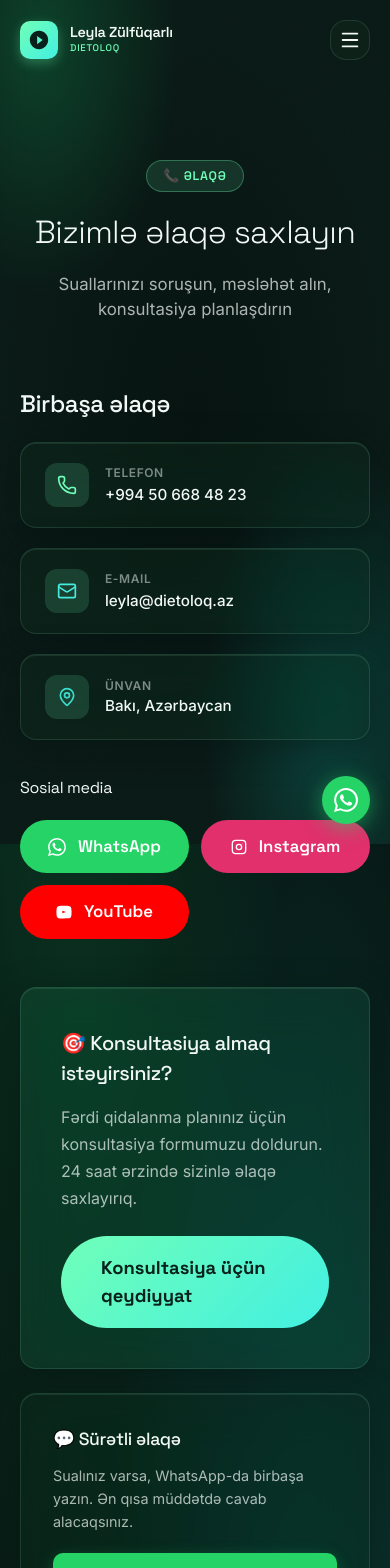
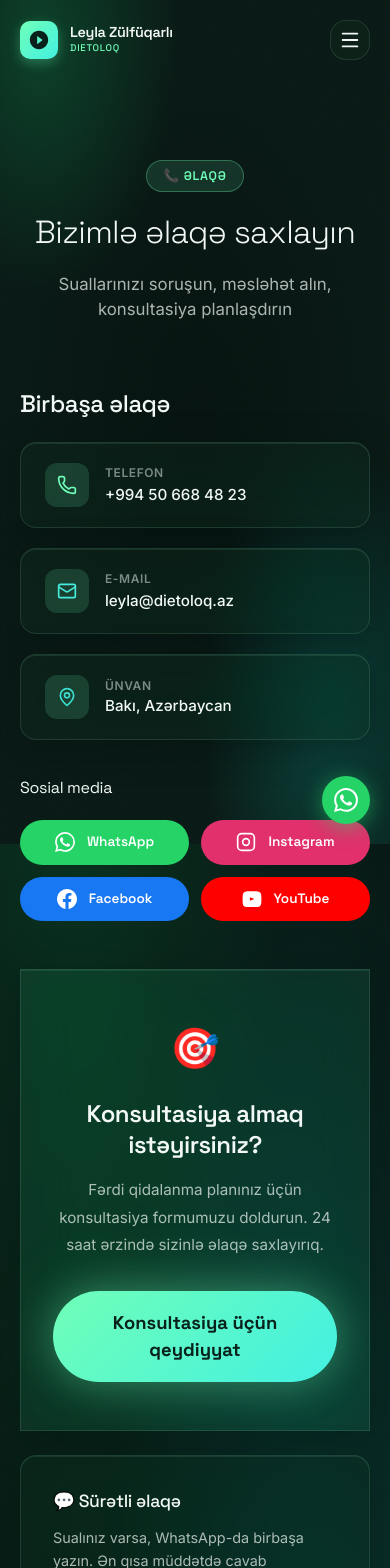
Before and after one commit to zakasmd/dietoloq, a Next.js app: page /az/contact in a window 390 px wide. Shown: the top 1568 px of the page. Built offline with nearby package versions, Linux system fonts and the light colour scheme.

Commit message:
fix: comprehensive mobile UX and performance improvements - fixed form zoom, optimized testimonial slider, added Facebook links, and improved social icon visibility

```diff
--- a/src/app/[locale]/consultation/page.tsx
+++ b/src/app/[locale]/consultation/page.tsx
@@ -47,6 +47,7 @@
       if (error) throw error;
       setSuccess(true);
       reset();
+      window.scrollTo({ top: 0, behavior: 'smooth' });
     } catch (err) {
       console.error(err);
       alert(t('error'));
--- a/src/app/[locale]/contact/page.tsx
+++ b/src/app/[locale]/contact/page.tsx
@@ -6,13 +6,16 @@
 import { motion } from 'framer-motion';
 
 const WaIcon = () => (
-  <svg width="18" height="18" viewBox="0 0 24 24" fill="currentColor"><path d="M17.472 14.382c-.297-.149-1.758-.867-2.03-.967-.273-.099-.471-.148-.67.15-.197.297-.767.966-.94 1.164-.173.199-.347.223-.644.075-.297-.15-1.255-.463-2.39-1.475-.883-.788-1.48-1.761-1.653-2.059-.173-.297-.018-.458.13-.606.134-.133.298-.347.446-.52.149-.174.198-.298.298-.497.099-.198.05-.371-.025-.52-.075-.149-.669-1.612-.916-2.207-.242-.579-.487-.5-.669-.51-.173-.008-.371-.01-.57-.01-.198 0-.52.074-.792.372-.272.297-1.04 1.016-1.04 2.479 0 1.462 1.065 2.875 1.213 3.074.149.198 2.096 3.2 5.077 4.487.709.306 1.262.489 1.694.625.712.227 1.36.195 1.871.118.571-.085 1.758-.719 2.006-1.413.248-.694.248-1.289.173-1.413-.074-.124-.272-.198-.57-.347m-5.421 7.403h-.004a9.87 9.87 0 01-5.031-1.378l-.361-.214-3.741.982.998-3.648-.235-.374a9.86 9.86 0 01-1.51-5.26c.001-5.45 4.436-9.884 9.888-9.884 2.64 0 5.122 1.03 6.988 2.898a9.825 9.825 0 012.893 6.994c-.003 5.45-4.437 9.884-9.885 9.884m8.413-18.297A11.815 11.815 0 0012.05 0C5.495 0 .16 5.335.157 11.892c0 2.096.547 4.142 1.588 5.945L.057 24l6.305-1.654a11.882 11.882 0 005.683 1.448h.005c6.554 0 11.89-5.335 11.893-11.893a11.821 11.821 0 00-3.48-8.413z"/></svg>
+  <svg width="20" height="20" viewBox="0 0 24 24" fill="currentColor" style={{ flexShrink: 0, display: 'block' }}><path d="M17.472 14.382c-.297-.149-1.758-.867-2.03-.967-.273-.099-.471-.148-.67.15-.197.297-.767.966-.94 1.164-.173.199-.347.223-.644.075-.297-.15-1.255-.463-2.39-1.475-.883-.788-1.48-1.761-1.653-2.059-.173-.297-.018-.458.13-.606.134-.133.298-.347.446-.52.149-.174.198-.298.298-.497.099-.198.05-.371-.025-.52-.075-.149-.669-1.612-.916-2.207-.242-.579-.487-.5-.669-.51-.173-.008-.371-.01-.57-.01-.198 0-.52.074-.792.372-.272.297-1.04 1.016-1.04 2.479 0 1.462 1.065 2.875 1.213 3.074.149.198 2.096 3.2 5.077 4.487.709.306 1.262.489 1.694.625.712.227 1.36.195 1.871.118.571-.085 1.758-.719 2.006-1.413.248-.694.248-1.289.173-1.413-.074-.124-.272-.198-.57-.347m-5.421 7.403h-.004a9.87 9.87 0 01-5.031-1.378l-.361-.214-3.741.982.998-3.648-.235-.374a9.86 9.86 0 01-1.51-5.26c.001-5.45 4.436-9.884 9.888-9.884 2.64 0 5.122 1.03 6.988 2.898a9.825 9.825 0 012.893 6.994c-.003 5.45-4.437 9.884-9.885 9.884m8.413-18.297A11.815 11.815 0 0012.05 0C5.495 0 .16 5.335.157 11.892c0 2.096.547 4.142 1.588 5.945L.057 24l6.305-1.654a11.882 11.882 0 005.683 1.448h.005c6.554 0 11.89-5.335 11.893-11.893a11.821 11.821 0 00-3.48-8.413z"/></svg>
 );
 const IgIcon = () => (
-  <svg width="16" height="16" viewBox="0 0 24 24" fill="none" stroke="currentColor" strokeWidth="2"><rect x="2" y="2" width="20" height="20" rx="5" ry="5"/><circle cx="12" cy="12" r="4"/><circle cx="17.5" cy="6.5" r="0.5" fill="currentColor" stroke="none"/></svg>
+  <svg width="20" height="20" viewBox="0 0 24 24" fill="none" stroke="currentColor" strokeWidth="2" style={{ flexShrink: 0, display: 'block' }}><rect x="2" y="2" width="20" height="20" rx="5" ry="5"/><circle cx="12" cy="12" r="4"/><circle cx="17.5" cy="6.5" r="0.5" fill="currentColor" stroke="none"/></svg>
 );
 const YtIcon = () => (
-  <svg width="16" height="16" viewBox="0 0 24 24" fill="currentColor"><path d="M23 7s-.3-2-1.2-2.8c-1.1-1.2-2.4-1.2-3-1.3C16.4 2.8 12 2.8 12 2.8s-4.4 0-6.8.1c-.6.1-1.9.1-3 1.3C1.3 5 1 7 1 7S.7 9.1.7 11.3v2c0 2.1.3 4.3.3 4.3s.3 2 1.2 2.8c1.1 1.2 2.6 1.1 3.3 1.2C7.5 21.7 12 21.7 12 21.7s4.4 0 6.8-.2c.6-.1 1.9-.1 3-1.2.9-.8 1.2-2.8 1.2-2.8s.3-2.1.3-4.3v-2C23.3 9.1 23 7 23 7zm-13.5 7V10l5.5 2L9.5 14z"/></svg>
+  <svg width="20" height="20" viewBox="0 0 24 24" fill="currentColor" style={{ flexShrink: 0, display: 'block' }}><path d="M23 7s-.3-2-1.2-2.8c-1.1-1.2-2.4-1.2-3-1.3C16.4 2.8 12 2.8 12 2.8s-4.4 0-6.8.1c-.6.1-1.9.1-3 1.3C1.3 5 1 7 1 7S.7 9.1.7 11.3v2c0 2.1.3 4.3.3 4.3s.3 2 1.2 2.8c1.1 1.2 2.6 1.1 3.3 1.2C7.5 21.7 12 21.7 12 21.7s4.4 0 6.8-.2c.6-.1 1.9-.1 3-1.2.9-.8 1.2-2.8 1.2-2.8s.3-2.1.3-4.3v-2C23.3 9.1 23 7 23 7zm-13.5 7V10l5.5 2L9.5 14z"/></svg>
+);
+const FbIcon = () => (
+  <svg width="20" height="20" viewBox="0 0 24 24" fill="currentColor" style={{ flexShrink: 0, display: 'block' }}><path d="M24 12.073c0-6.627-5.373-12-12-12s-12 5.373-12 12c0 5.99 4.388 10.954 10.125 11.854v-8.385H7.078v-3.47h3.047V9.43c0-3.007 1.792-4.669 4.533-4.669 1.312 0 2.686.235 2.686.235v2.953H15.83c-1.491 0-1.956.925-1.956 1.874v2.25h3.328l-.532 3.47h-2.796v8.385C19.612 23.027 24 18.062 24 12.073z"/></svg>
 );
 
 export default function ContactPage() {
@@ -76,14 +79,17 @@
               })}
 
               <h3 style={{ fontFamily: 'Space Grotesk,sans-serif', fontSize: '1rem', color: 'hsl(var(--foreground))', marginTop: '1rem' }}>{t('socialMedia')}</h3>
-              <div style={{ display: 'grid', gridTemplateColumns: 'repeat(auto-fit, minmax(120px, 1fr))', gap: '0.75rem' }}>
-                <a href="https://wa.me/994506684823" target="_blank" rel="noopener noreferrer" className="btn btn-whatsapp" style={{ justifyContent: 'center' }}>
+              <div style={{ display: 'grid', gridTemplateColumns: 'repeat(auto-fit, minmax(140px, 1fr))', gap: '0.75rem' }}>
+                <a href="https://wa.me/994506684823" target="_blank" rel="noopener noreferrer" className="btn btn-whatsapp" style={{ justifyContent: 'center', fontSize: '0.85rem', padding: '0.75rem 1rem' }}>
                   <WaIcon /> WhatsApp
                 </a>
-                <a href="https://www.instagram.com/dietoloqleylazulfuqarli/" target="_blank" rel="noopener noreferrer" className="btn" style={{ justifyContent: 'center', background: '#E1306C', color: 'white', border: 'none' }}>
+                <a href="https://www.instagram.com/dietoloqleylazulfuqarli/" target="_blank" rel="noopener noreferrer" className="btn" style={{ justifyContent: 'center', background: '#E1306C', color: 'white', border: 'none', fontSize: '0.85rem', padding: '0.75rem 1rem' }}>
                   <IgIcon /> Instagram
                 </a>
-                <a href="https://www.youtube.com/@DiyetoloqLeyla" target="_blank" rel="noopener noreferrer" className="btn" style={{ justifyContent: 'center', background: '#FF0000', color: 'white', border: 'none' }}>
+                <a href="https://www.facebook.com/diyetoloqleylazulfuqarli/?locale=az_AZ" target="_blank" rel="noopener noreferrer" className="btn" style={{ justifyContent: 'center', background: '#1877F2', color: 'white', border: 'none', fontSize: '0.85rem', padding: '0.75rem 1rem' }}>
+                  <FbIcon /> Facebook
+                </a>
+                <a href="https://www.youtube.com/@DiyetoloqLeyla" target="_blank" rel="noopener noreferrer" className="btn" style={{ justifyContent: 'center', background: '#FF0000', color: 'white', border: 'none', fontSize: '0.85rem', padding: '0.75rem 1rem' }}>
                   <YtIcon /> YouTube
                 </a>
               </div>
@@ -97,14 +103,15 @@
               transition={{ duration: 0.6, delay: 0.1 }}
               style={{ display: 'flex', flexDirection: 'column', gap: '1.5rem' }}
             >
-              <div className="glass" style={{ padding: '2.5rem', borderRadius: 'var(--radius)', background: 'hsl(var(--primary)/0.08)' }}>
-                <h3 style={{ fontFamily: 'Space Grotesk,sans-serif', fontSize: '1.25rem', fontWeight: 500, color: 'hsl(var(--foreground))', marginBottom: '1rem' }}>
-                  🎯 {t('consultTitle')}
+              <div className="glass" style={{ padding: '3rem 2rem', borderRadius: 'var(--radius-xl)', background: 'hsl(var(--primary)/0.08)', display: 'flex', flexDirection: 'column', alignItems: 'center', textAlign: 'center' }}>
+                <div style={{ fontSize: '2.5rem', marginBottom: '1.25rem' }}>🎯</div>
+                <h3 style={{ fontFamily: 'Space Grotesk,sans-serif', fontSize: '1.5rem', fontWeight: 600, color: 'hsl(var(--foreground))', marginBottom: '1rem', lineHeight: 1.3 }}>
+                  {t('consultTitle')}
                 </h3>
-                <p style={{ color: 'hsl(var(--foreground)/0.7)', marginBottom: '1.5rem', lineHeight: '1.7' }}>
+                <p style={{ color: 'hsl(var(--foreground)/0.7)', marginBottom: '2rem', lineHeight: '1.8', fontSize: '0.95rem', maxWidth: '320px' }}>
                   {t('consultDesc')}
                 </p>
-                <Link href={`/${locale}/consultation`} className="btn btn-primary btn-lg" style={{ width: '100%', justifyContent: 'center', display: 'flex', boxSizing: 'border-box' }}>
+                <Link href={`/${locale}/consultation`} className="btn btn-primary btn-lg" style={{ width: '100%', justifyContent: 'center', display: 'flex', boxSizing: 'border-box', boxShadow: 'var(--glow-mint)' }}>
                   {t('consultBtn')}
                 </Link>
               </div>
--- a/src/app/globals.css
+++ b/src/app/globals.css
@@ -304,8 +304,9 @@
     padding: 0 1rem;
     color: hsl(var(--foreground));
     outline: none;
-    transition: colors 0.2s;
+    transition: border-color 0.2s, background-color 0.2s;
     backdrop-filter: blur(12px);
+    font-size: 16px; /* Prevents auto-zoom on iOS */
   }
 
   .form-input:focus-visible {
--- a/src/components/home/TestimonialSlider.module.css
+++ b/src/components/home/TestimonialSlider.module.css
@@ -130,6 +130,9 @@
 @media (max-width: 640px) {
   .card {
     padding: 2rem 1.25rem;
+    backdrop-filter: none !important;
+    -webkit-backdrop-filter: none !important;
+    background: hsl(var(--background) / 0.95);
   }
   .quoteIcon {
     font-size: 3.5rem;
--- a/src/components/layout/Footer.tsx
+++ b/src/components/layout/Footer.tsx
@@ -5,7 +5,7 @@
 
 // Inline social icons (lucide-react doesn't include Instagram/Youtube in this version)
 const InstagramIcon = () => (
-  <svg width="18" height="18" viewBox="0 0 24 24" fill="none" stroke="currentColor" strokeWidth="2" strokeLinecap="round" strokeLinejoin="round">
+  <svg width="18" height="18" viewBox="0 0 24 24" fill="none" stroke="currentColor" strokeWidth="2" strokeLinecap="round" strokeLinejoin="round" style={{ display: 'block', flexShrink: 0 }}>
     <rect x="2" y="2" width="20" height="20" rx="5" ry="5"/>
     <circle cx="12" cy="12" r="4"/>
     <circle cx="17.5" cy="6.5" r="0.5" fill="currentColor" stroke="none"/>
@@ -13,9 +13,13 @@
 );
 
 const YoutubeIcon = () => (
-  <svg width="18" height="18" viewBox="0 0 24 24" fill="currentColor">
+  <svg width="18" height="18" viewBox="0 0 24 24" fill="currentColor" style={{ display: 'block', flexShrink: 0 }}>
     <path d="M23 7s-.3-2-1.2-2.8c-1.1-1.2-2.4-1.2-3-1.3C16.4 2.8 12 2.8 12 2.8s-4.4 0-6.8.1c-.6.1-1.9.1-3 1.3C1.3 5 1 7 1 7S.7 9.1.7 11.3v2c0 2.1.3 4.3.3 4.3s.3 2 1.2 2.8c1.1 1.2 2.6 1.1 3.3 1.2C7.5 21.7 12 21.7 12 21.7s4.4 0 6.8-.2c.6-.1 1.9-.1 3-1.2.9-.8 1.2-2.8 1.2-2.8s.3-2.1.3-4.3v-2C23.3 9.1 23 7 23 7zm-13.5 7V10l5.5 2L9.5 14z"/>
   </svg>
+);
+
+const FacebookIcon = () => (
+  <svg width="18" height="18" viewBox="0 0 24 24" fill="currentColor" style={{ display: 'block', flexShrink: 0 }}><path d="M24 12.073c0-6.627-5.373-12-12-12s-12 5.373-12 12c0 5.99 4.388 10.954 10.125 11.854v-8.385H7.078v-3.47h3.047V9.43c0-3.007 1.792-4.669 4.533-4.669 1.312 0 2.686.235 2.686.235v2.953H15.83c-1.491 0-1.956.925-1.956 1.874v2.25h3.328l-.532 3.47h-2.796v8.385C19.612 23.027 24 18.062 24 12.073z"/></svg>
 );
 
 export default function Footer() {
@@ -52,6 +56,9 @@
               <a href="https://www.instagram.com/dietoloqleylazulfuqarli/" target="_blank" rel="noopener noreferrer" className={styles.socialBtn} aria-label="Instagram">
                 <InstagramIcon />
               </a>
+              <a href="https://www.facebook.com/diyetoloqleylazulfuqarli/?locale=az_AZ" target="_blank" rel="noopener noreferrer" className={styles.socialBtn} aria-label="Facebook">
+                <FacebookIcon />
+              </a>
               <a href="https://www.youtube.com/@DiyetoloqLeyla" target="_blank" rel="noopener noreferrer" className={styles.socialBtn} aria-label="YouTube">
                 <YoutubeIcon />
               </a>
@@ -62,7 +69,7 @@
                 className={`${styles.socialBtn} ${styles.socialWa}`}
                 aria-label="WhatsApp"
               >
-                <svg width="18" height="18" viewBox="0 0 24 24" fill="currentColor">
+                <svg width="18" height="18" viewBox="0 0 24 24" fill="currentColor" style={{ display: 'block', flexShrink: 0 }}>
                   <path d="M17.472 14.382c-.297-.149-1.758-.867-2.03-.967-.273-.099-.471-.148-.67.15-.197.297-.767.966-.94 1.164-.173.199-.347.223-.644.075-.297-.15-1.255-.463-2.39-1.475-.883-.788-1.48-1.761-1.653-2.059-.173-.297-.018-.458.13-.606.134-.133.298-.347.446-.52.149-.174.198-.298.298-.497.099-.198.05-.371-.025-.52-.075-.149-.669-1.612-.916-2.207-.242-.579-.487-.5-.669-.51-.173-.008-.371-.01-.57-.01-.198 0-.52.074-.792.372-.272.297-1.04 1.016-1.04 2.479 0 1.462 1.065 2.875 1.213 3.074.149.198 2.096 3.2 5.077 4.487.709.306 1.262.489 1.694.625.712.227 1.36.195 1.871.118.571-.085 1.758-.719 2.006-1.413.248-.694.248-1.289.173-1.413-.074-.124-.272-.198-.57-.347m-5.421 7.403h-.004a9.87 9.87 0 01-5.031-1.378l-.361-.214-3.741.982.998-3.648-.235-.374a9.86 9.86 0 01-1.51-5.26c.001-5.45 4.436-9.884 9.888-9.884 2.64 0 5.122 1.03 6.988 2.898a9.825 9.825 0 012.893 6.994c-.003 5.45-4.437 9.884-9.885 9.884m8.413-18.297A11.815 11.815 0 0012.05 0C5.495 0 .16 5.335.157 11.892c0 2.096.547 4.142 1.588 5.945L.057 24l6.305-1.654a11.882 11.882 0 005.683 1.448h.005c6.554 0 11.89-5.335 11.893-11.893a11.821 11.821 0 00-3.48-8.413z" />
                 </svg>
               </a>
```
Also changed, not shown: src/components/home/TestimonialSlider.tsx (+7 -6 lines).
